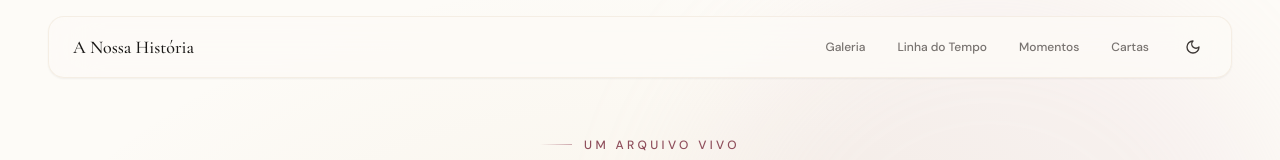
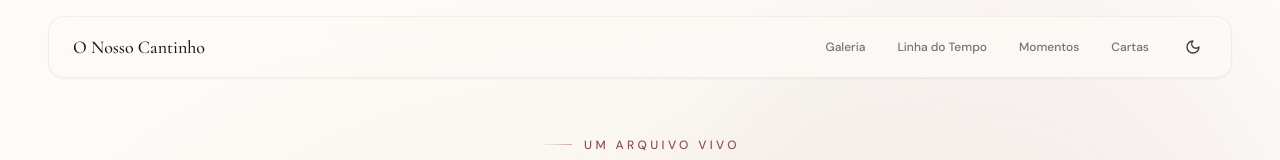
Before and after one commit to Spinolaartur/Laurinha, a React (Vite) app: page / in a window 1280 px wide. Shown: the top 160 px of the page. Built offline with nearby package versions, Linux system fonts and the light colour scheme.

Commit message:
Alterações nas frases

```diff
--- a/index.html
+++ b/index.html
@@ -14,7 +14,7 @@
       href="https://fonts.googleapis.com/css2?family=Cormorant+Garamond:ital,wght@0,400;0,500;0,600;0,700;1,400;1,500&family=DM+Sans:ital,opsz,wght@0,9..40,300;0,9..40,400;0,9..40,500;0,9..40,600;1,9..40,400&display=swap"
       rel="stylesheet"
     />
-    <title>A Nossa História</title>
+    <title>Arquivo vivo</title>
   </head>
   <body>
     <div id="root"></div>
--- a/src/data/siteContent.js
+++ b/src/data/siteContent.js
@@ -11,7 +11,7 @@ const withBase = (path) =>
 
 export const siteMeta = {
   // EDITAR: Título do site ( também atualiza index.html )
-  title: "A Nossa História",
+  title: "O Nosso Cantinho",
   // EDITAR: Nome dela ( usado com moderação )
   herName: "Laura",
   // EDITAR: Teu nome ( opcional, para o rodapé )
@@ -29,7 +29,7 @@ export const navigation = [
 
 // ─── INTERFACE ( textos dos componentes ) ───────────────────
 export const ui = {
-  siteBrand: "A Nossa História",
+  siteBrand: "O Nosso Cantinho",
   heroEyebrow: "Um arquivo vivo",
   scroll: "Deslizar",
   scrollToTimeline: "Ir para a linha do tempo",
@@ -265,7 +265,7 @@ export const specialEvents = {
       date: "Julho de 2026",
       isoDate: "2026-07-18",
       tribute:
-        "A minha enfermeira favorita. Foi nisto em que tornaste hoje. E eu não podia estar mais orgulhoso de ti. \n\nFoi um dia muito bonito.",
+        "A minha enfermeira 💛 \n\nHoje o mundo da enfermagem recebe uma pessoa cuidadora, carinhosa e com um coração enorme. E eu não podia estar mais orgulhoso de ti. \n\nFoi um dia muito bonito.",
       // EDITAR: Fotos em public/images/events/graduation/
       photos: [
         {
@@ -298,24 +298,24 @@ export const letters = {
   items: [
     {
       id: "letter-1",
-      title: "Sobre os dias comuns",
+      title: "Sobre dias comuns",
       date: "Uma nota tranquila",
       content:
-        'O nosso amor não está apenas nas ocasiões especiais. Está em todas as mensagens de "Bom dia", nos pequenos gestos de carinho, nas terças-feiras normais, no facto de "casa" ter deixado de ser um sítio e ter passado a ser tu.\n\nNão são preciso de grandes gestos para sabermos o que temos. Preciso de mais dias comuns como estes.',
+        'Não é nas ocasiões especiais que te amo. É em todas as mensagens de "Bom dia" que mandamos todos os dias sem exceção, é nas terças-feiras normais em que tu me perguntas como vai o trabalho, é no facto de o meu dia a dia passar a ser sempre contigo ao meu lado. \n\nNão preciso de grandes gestos para saber o que temos. Preciso de mais dias comuns como estes.',
     },
     {
       id: "letter-3",
       title: "Sobre namorar contigo",
       date: "Apreciação não crítica",
       content:
-        "Em ti encontrei alguém com quem posso partilhar tudo e ser a minha melhor versão de mim, ao mesmo tempo que te faço ser a tua. Namorar contigo não é complicado, é natural.\n\nÉ como se estivéssemos a fazer algo que sempre soubemos que devíamos fazer",
+        "Em ti encontrei muito mais do que um amor, encontrei a minha melhor amiga e parceira perfeita para a vida. És a pessoa com quem posso partilhar tudo em absoluta confiança e, ao teu lado, sinto que me transformo na minha melhor versão, ao mesmo tempo que me enche de orgulho apoiar-te para que sejas também a tua.\n\nNamorar contigo não é complicado, é natural. É como se estivéssemos a fazer algo que sempre soubemos que devíamos fazer",
     },
     {
       id: "letter-3",
       title: "Sobre voltar aqui",
       date: "Sempre que precisares",
       content:
-        "Este site não é um presente de uma só vez. É um lugar a que podes voltar, tanto num dia difícil, num dia feliz, ou numa tarde calma em que queiras apenas recordar.\n\nFi-lo para ti, mas também para nós. Para que possamos sempre voltar, juntos.",
+        "Este espaço não é um presente de uma só vez. É um lugar a que podes voltar, tanto num dia difícil, num dia feliz, ou numa tarde calma em que queiras apenas recordar.\n\nFi-lo para ti, mas também para nós. Para que possamos sempre voltar, juntos.",
     },
   ],
 };
```
